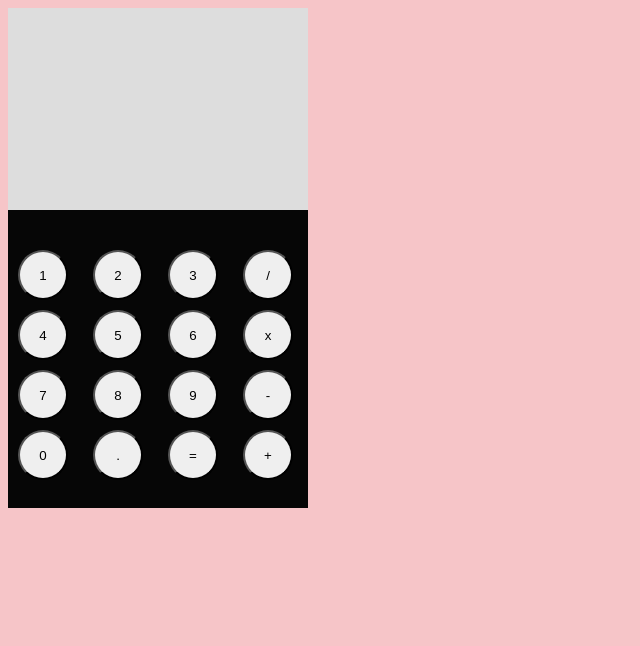
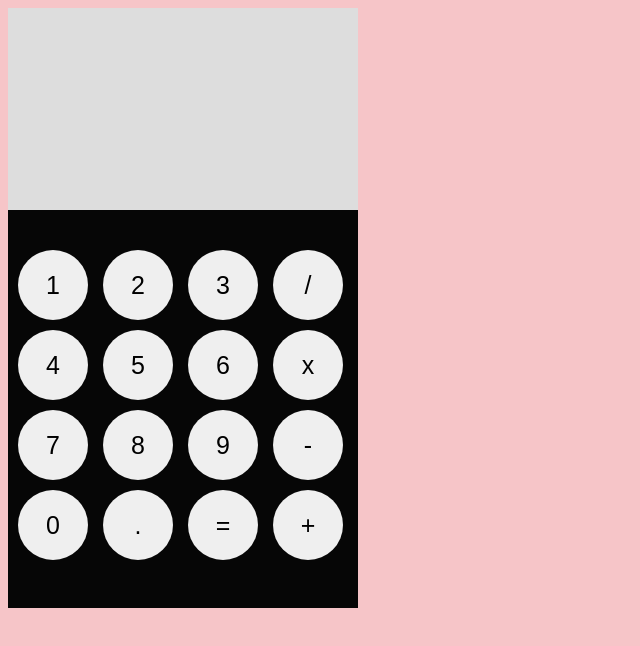
Before and after one commit to anamelahi/Calculator, a plain HTML site: page index.html in a window 1280 px wide. Shown: the whole page, without its empty margins (0-640 px from the left). Drawn offline with Linux system fonts and the light colour scheme.

Commit message:
changes patch 2

```diff
--- a/index.html
+++ b/index.html
@@ -15,19 +15,19 @@
             <button>1</button>
             <button>2</button>
             <button>3</button>
-            <button>/</button>
+            <button class="operator">/</button>
             <button>4</button>
             <button>5</button>
             <button>6</button>
-            <button>x</button>
+            <button class="operator">x</button>
             <button>7</button>
             <button>8</button>
             <button>9</button>
-            <button>-</button>
+            <button class="operator">-</button>
             <button>0</button>
-            <button>.</button>
-            <button>=</button>
-            <button>+</button>
+            <button class="operator">.</button>
+            <button class="operator">=</button>
+            <button class="operator">+</button>
         </div>
     </div>
 </body>
--- a/style.css
+++ b/style.css
@@ -3,14 +3,14 @@ body{
 }
 .calc{
     background-color: #060606;
-    height: 500px;
-    width: 300px;
+    height: 600px;
+    width: 350px;
 }
 
 .display{
     background-color: #dddddd;
     height: 200px;
-    width: 296px;
+    width: 346px;
     border: none;
 }
 
@@ -21,13 +21,16 @@ body{
 .buttons{
     display: grid;
     grid-template-columns: repeat(4,1fr);
-    column-gap: 20px;
+    column-gap: 10px;
     padding: 10px;
     padding-top: 40px;
     row-gap: 10px;
 }
 button{
-    height: 50px;
-    width: 50px;
+    height: 70px;
+    width: 70px;
     border-radius: 100%;
+    text-align: center;
+    border: none;
+    font-size: 25px;
 }
```
